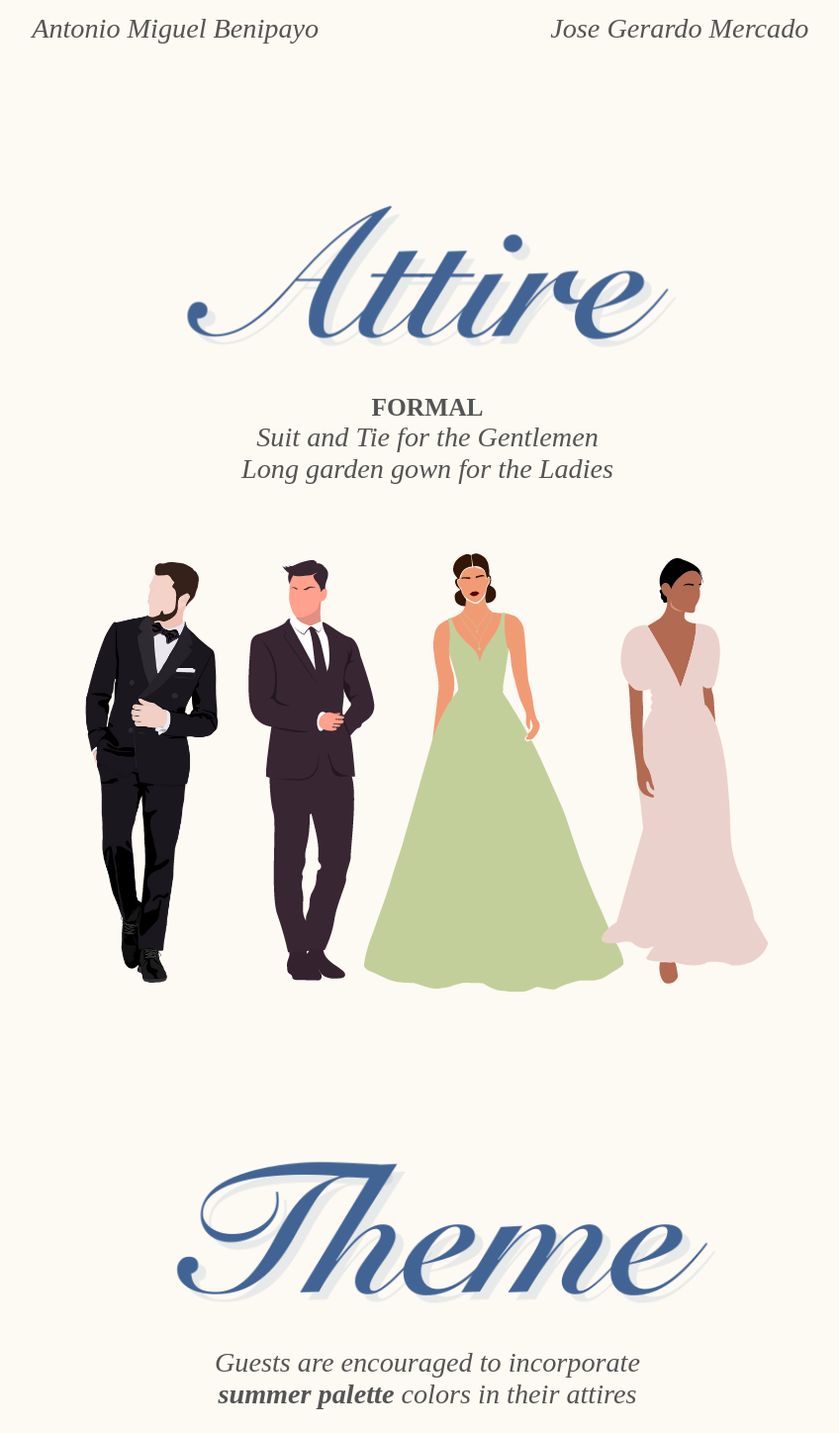
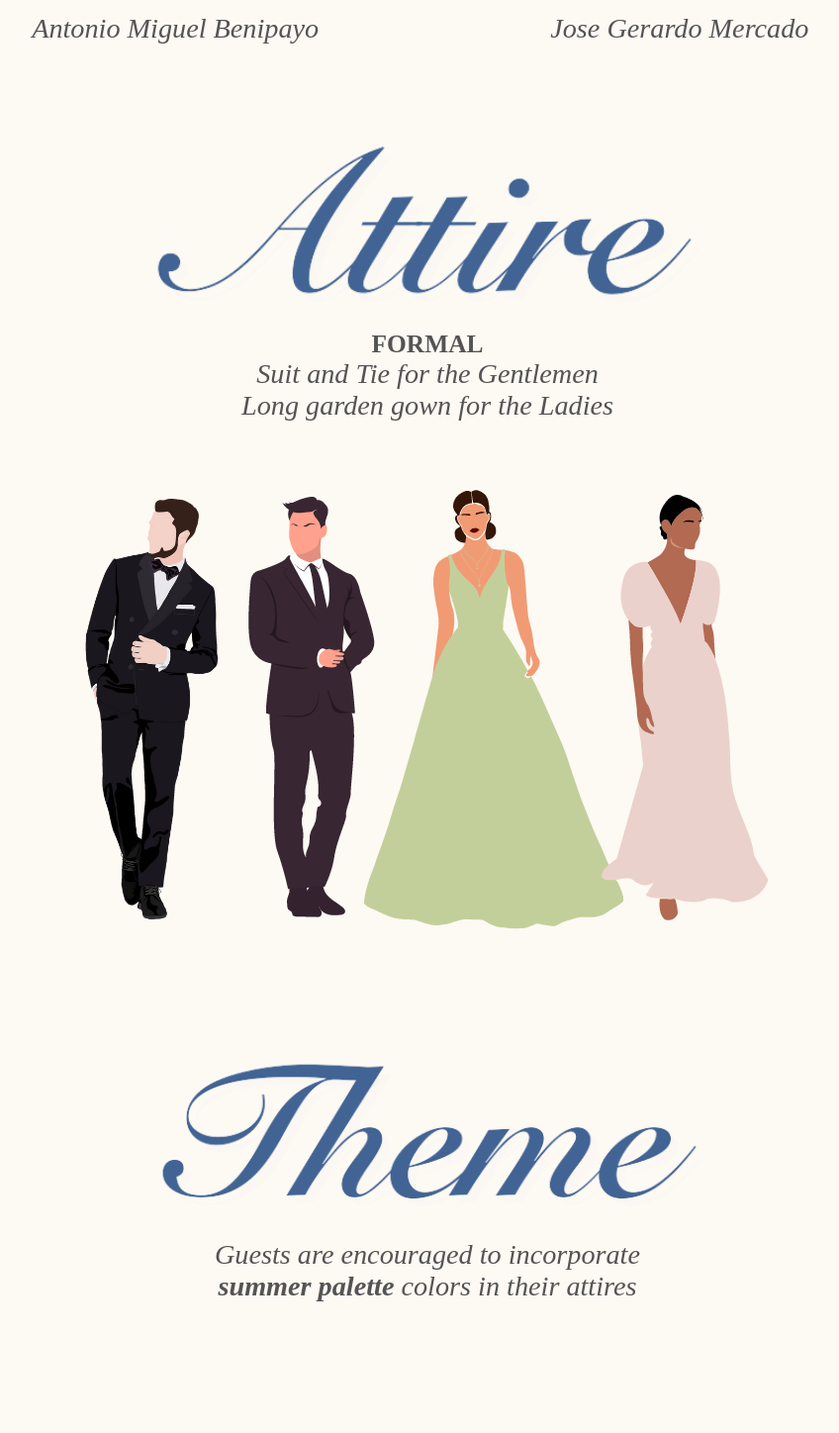
Before and after one commit to Micokoko/roy-and-shawn-wedding-invite, a React (Create React App) app: page / in a window 1280 px wide. Shown: the part 3460-4908 px from the top of the page at 99% size, without its empty margins (208-1056 px from the left). Built offline with nearby package versions, Linux system fonts and the light colour scheme.

Commit message:
fixed image sizing

```diff
--- a/src/App.scss
+++ b/src/App.scss
@@ -391,10 +391,8 @@ body {
 
 
   .Attire-Text {
-    width: 73%;
+    width: 45%;
     height: auto;
-    margin-top: 20px;
-    margin-bottom: -80px;
   }
 
   img{
@@ -407,6 +405,7 @@ body {
     font-weight: bold;
     margin-bottom: -5px;
     font-style: normal;
+    margin-top: 20px;
   }
 
   h2 {
@@ -431,9 +430,8 @@ body {
   margin-top: 10px;
 
   .Theme-Text {
-    width: 70%;
+    width: 45%;
     height: auto;
-    margin-bottom: -60px;
   }
 
   img{
```
Also changed, not shown: src/assets/attire-text.png, src/assets/theme.png.
